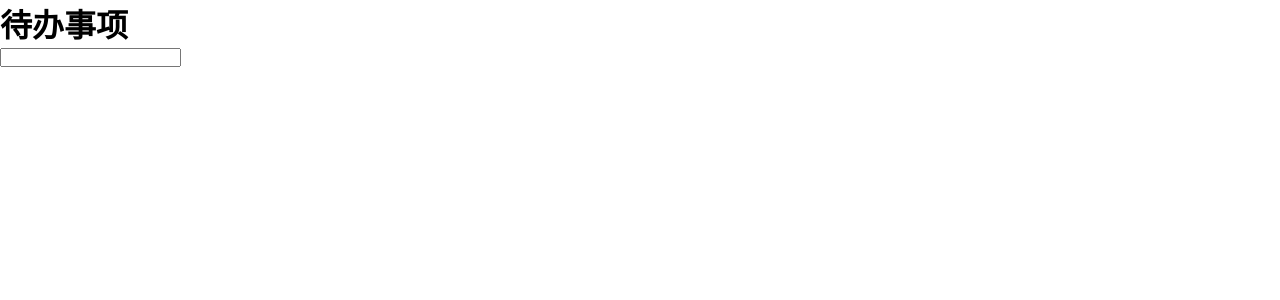
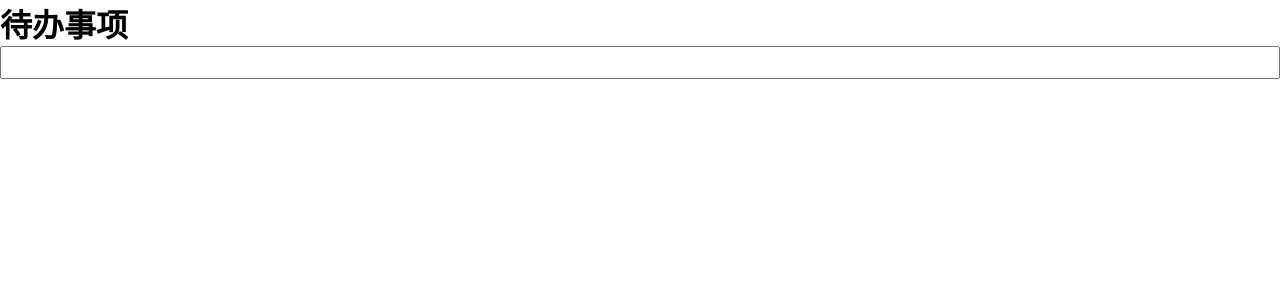
Before and after one commit to nat-chen/todo_list, a React (Create React App) app: page / in a window 1280 px wide. Shown: the top 300 px of the page. Built offline with nearby package versions, Linux system fonts and the light colour scheme.

Commit message:
更新 TodoInput 与 TodoItem 的样式

```diff
--- a/src/App.css
+++ b/src/App.css
@@ -9,3 +9,11 @@
   min-width: 32em;
   box-shadow: 0 0 1em hsla(0,0%,0%,0.15);
 }
+
+.App > .todoList > li:nth-child(odd) {
+  background: #eee;
+}
+
+.App > .todoList > li:nth-child(even) {
+  background: transparent;
+}
--- a/src/App.js
+++ b/src/App.js
@@ -66,7 +66,7 @@
             onChange={this.changeTitle.bind(this)}
             onSubmit={this.addTodo.bind(this)} />
         </div>
-        <ol>{todos}</ol>
+        <ol className="todoList">{todos}</ol>
       </div>
     )
   }
--- /dev/null
+++ b/src/TodoInput.css
@@ -0,0 +1,7 @@
+.TodoInput {
+  width: 100%;
+  line-height: 1.8;
+  margin-bottom: 1em;
+  font-size: 16px;
+  padding: 0 .2em;
+}
--- a/src/TodoInput.js
+++ b/src/TodoInput.js
@@ -1,4 +1,5 @@
 import React, { Component } from 'react';
+import './TodoInput.css';
 
 export default class TodoInput extends Component {
   submit(event) {
@@ -14,6 +15,7 @@
   render() {
     return (
       <input type="text"
+        className="TodoInput"
         value={this.props.content}
         onKeyPress={this.submit.bind(this)}
         onChange={this.changeTitle.bind(this)} />
--- /dev/null
+++ b/src/TodoItem.css
@@ -0,0 +1,10 @@
+.TodoItem {
+  padding: .5em;
+  display: flex;
+  align-items: center;
+}
+
+.TodoItem > .title {
+  flex-grow: 1;
+  padding: 0 .5em;
+}
--- a/src/TodoItem.js
+++ b/src/TodoItem.js
@@ -1,4 +1,5 @@
 import React, { Component } from 'react';
+import './TodoItem.css';
 
 export default class TodoItem extends Component {
   toggle(event) {
@@ -10,12 +11,12 @@
 
   render() {
     return (
-      <div>
+      <div className="TodoItem">
         <input type="checkbox"
           checked={this.props.todo.status === 'completed' }
           onChange={this.toggle.bind(this)} />
-          {this.props.todo.title}
-        <button onClick={this.delete.bind(this)}>Delete</button>
+          <span className="title">{this.props.todo.title}</span>
+        <button onClick={this.delete.bind(this)}>删除</button>
       </div>
     )
   }
```
